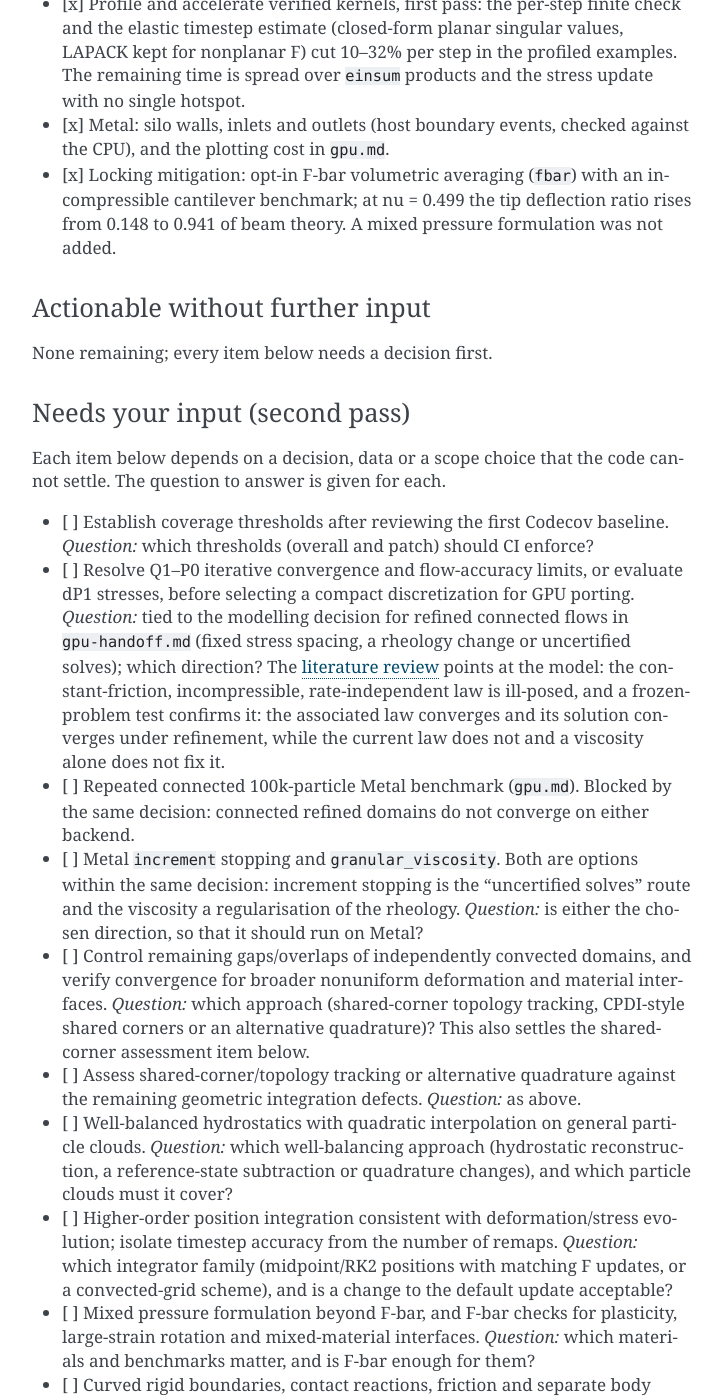
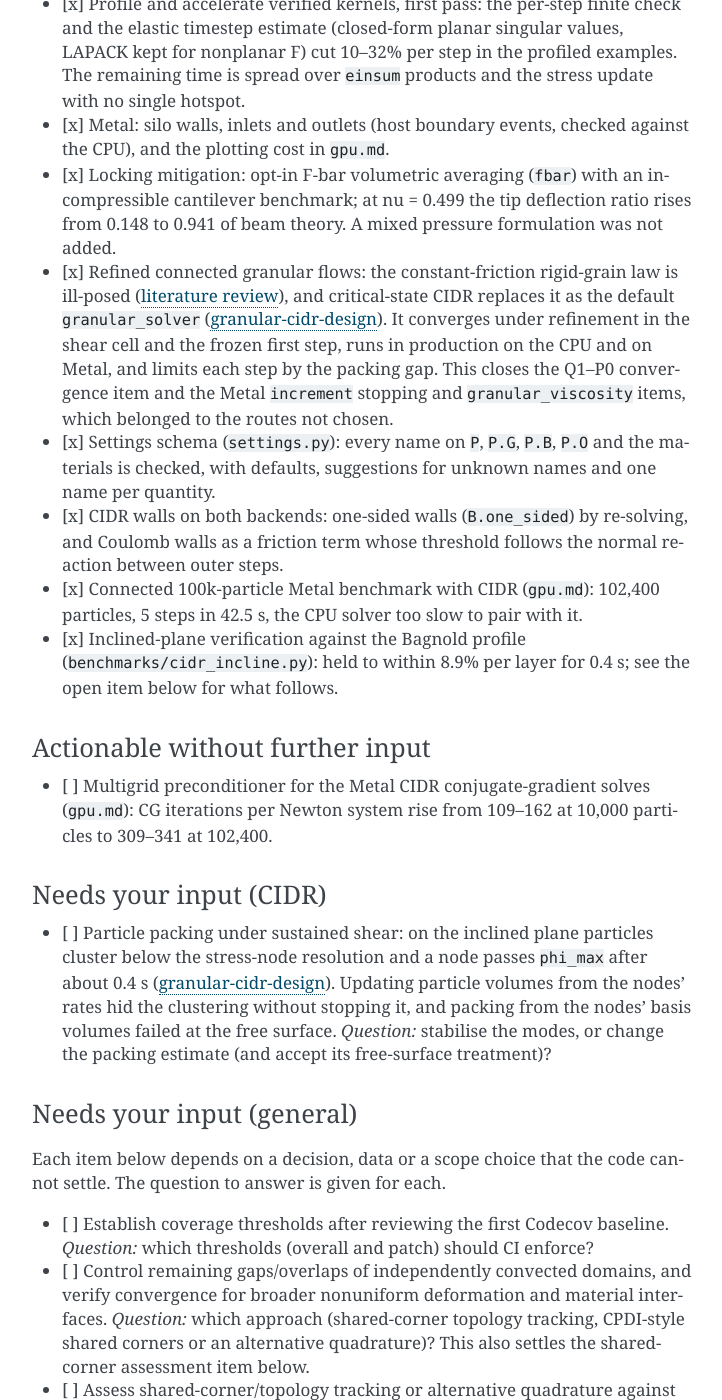
Before and after one commit to benjym/poly-mpm, a Sphinx documentation site: the page built from docs/implementation-todo.md, in a window 1280 px wide and 1400 px high, scrolled down 2343 px. Shown: the whole window, without its empty margins (388-1110 px from the left). Built offline with Sphinx 7.4.7, drawn with Linux system fonts in a browser that asks for light colours.

Commit message:
Benchmark a connected 100k-particle CIDR collapse on Metal
Add collapse_connected_102400 to the CIDR benchmark, the connected
collapse refined 3.2 times each way, timed on Metal alone (case() takes
the backends to run). Five steps of 102,400 particles take 42.5 s; CG
iterations per Newton system rise from 109-162 at 10,000 particles to
309-341.

Refresh the implementation checklist: record the CIDR work, close the
Q1-P0, Metal increment-stopping and viscosity items that belonged to the
routes not chosen, and add the multigrid preconditioner and the incline's
packing drift as open items.

Co-Authored-By: Claude Opus 5.5 <noreply@anthropic.com>

```diff
--- a/docs/implementation-todo.md
+++ b/docs/implementation-todo.md
@@ -88,33 +88,50 @@ experimental validation and application calibration remain separate tasks.
       ratio rises from 0.148 to 0.941 of beam theory. A mixed pressure
       formulation was not added.
 
+- [x] Refined connected granular flows: the constant-friction rigid-grain law
+      is ill-posed ([literature review](connected-flows-literature.md)), and
+      critical-state CIDR replaces it as the default `granular_solver`
+      ([granular-cidr-design](granular-cidr-design.md)). It converges under
+      refinement in the shear cell and the frozen first step, runs in
+      production on the CPU and on Metal, and limits each step by the packing
+      gap. This closes the Q1–P0 convergence item and the Metal `increment`
+      stopping and `granular_viscosity` items, which belonged to the routes not
+      chosen.
+- [x] Settings schema (`settings.py`): every name on `P`, `P.G`, `P.B`, `P.O`
+      and the materials is checked, with defaults, suggestions for unknown
+      names and one name per quantity.
+- [x] CIDR walls on both backends: one-sided walls (`B.one_sided`) by
+      re-solving, and Coulomb walls as a friction term whose threshold follows
+      the normal reaction between outer steps.
+- [x] Connected 100k-particle Metal benchmark with CIDR (`gpu.md`): 102,400
+      particles, 5 steps in 42.5 s, the CPU solver too slow to pair with it.
+- [x] Inclined-plane verification against the Bagnold profile
+      (`benchmarks/cidr_incline.py`): held to within 8.9% per layer for 0.4 s;
+      see the open item below for what follows.
+
 ### Actionable without further input
 
-None remaining; every item below needs a decision first.
+- [ ] Multigrid preconditioner for the Metal CIDR conjugate-gradient solves
+      (`gpu.md`): CG iterations per Newton system rise from 109–162 at 10,000
+      particles to 309–341 at 102,400.
 
-### Needs your input (second pass)
+### Needs your input (CIDR)
+
+- [ ] Particle packing under sustained shear: on the inclined plane particles
+      cluster below the stress-node resolution and a node passes `phi_max`
+      after about 0.4 s ([granular-cidr-design](granular-cidr-design.md#inclined-plane)).
+      Updating particle volumes from the nodes' rates hid the clustering
+      without stopping it, and packing from the nodes' basis volumes failed at
+      the free surface. *Question:* stabilise the modes, or change the packing
+      estimate (and accept its free-surface treatment)?
+
+### Needs your input (general)
 
 Each item below depends on a decision, data or a scope choice that the code
 cannot settle. The question to answer is given for each.
 
 - [ ] Establish coverage thresholds after reviewing the first Codecov baseline.
       *Question:* which thresholds (overall and patch) should CI enforce?
-- [ ] Resolve Q1–P0 iterative convergence and flow-accuracy limits, or evaluate
-      dP1 stresses, before selecting a compact discretization for GPU porting.
-      *Question:* tied to the modelling decision for refined connected flows in
-      `gpu-handoff.md` (fixed stress spacing, a rheology change or uncertified
-      solves); which direction?
-      The [literature review](connected-flows-literature.md) points at the model:
-      the constant-friction, incompressible, rate-independent law is ill-posed,
-      and a frozen-problem test confirms it: the associated law converges and
-      its solution converges under refinement, while the current law does not
-      and a viscosity alone does not fix it.
-- [ ] Repeated connected 100k-particle Metal benchmark (`gpu.md`). Blocked by the
-      same decision: connected refined domains do not converge on either backend.
-- [ ] Metal `increment` stopping and `granular_viscosity`. Both are options
-      within the same decision: increment stopping is the "uncertified solves"
-      route and the viscosity a regularisation of the rheology. *Question:* is
-      either the chosen direction, so that it should run on Metal?
 - [ ] Control remaining gaps/overlaps of independently convected domains, and
       verify convergence for broader nonuniform deformation and material interfaces.
       *Question:* which approach (shared-corner topology tracking, CPDI-style
```
Also changed, not shown: docs/gpu.md (+8 -0 lines), 2 other files.
